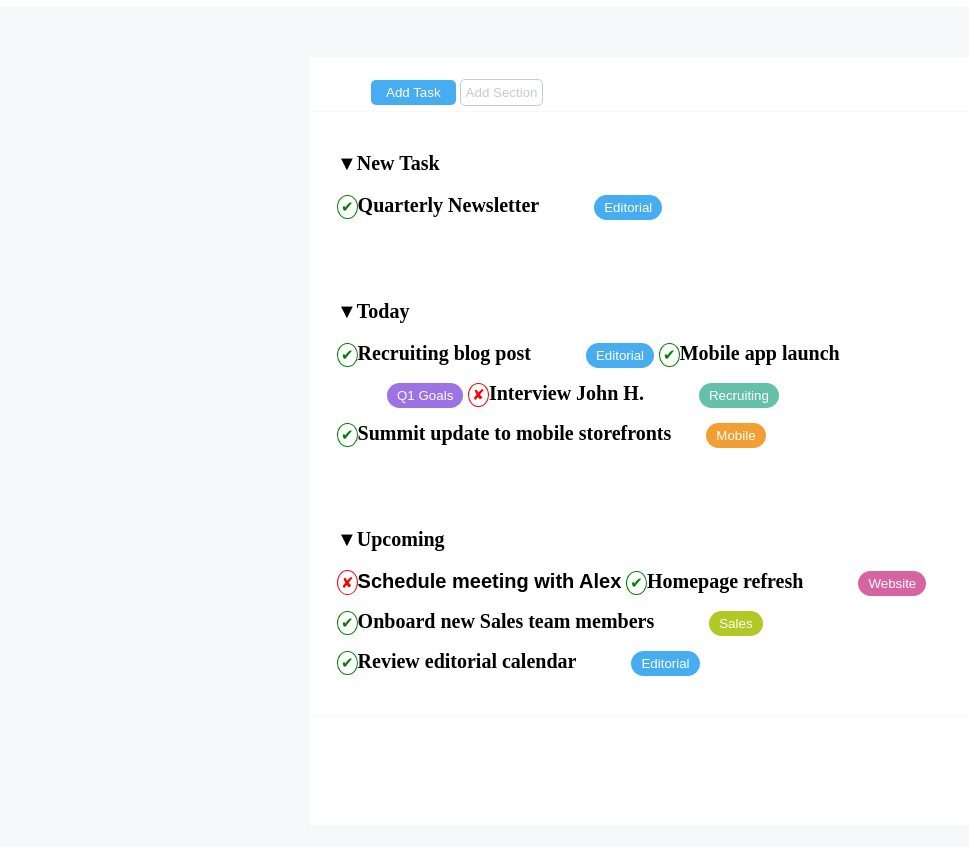
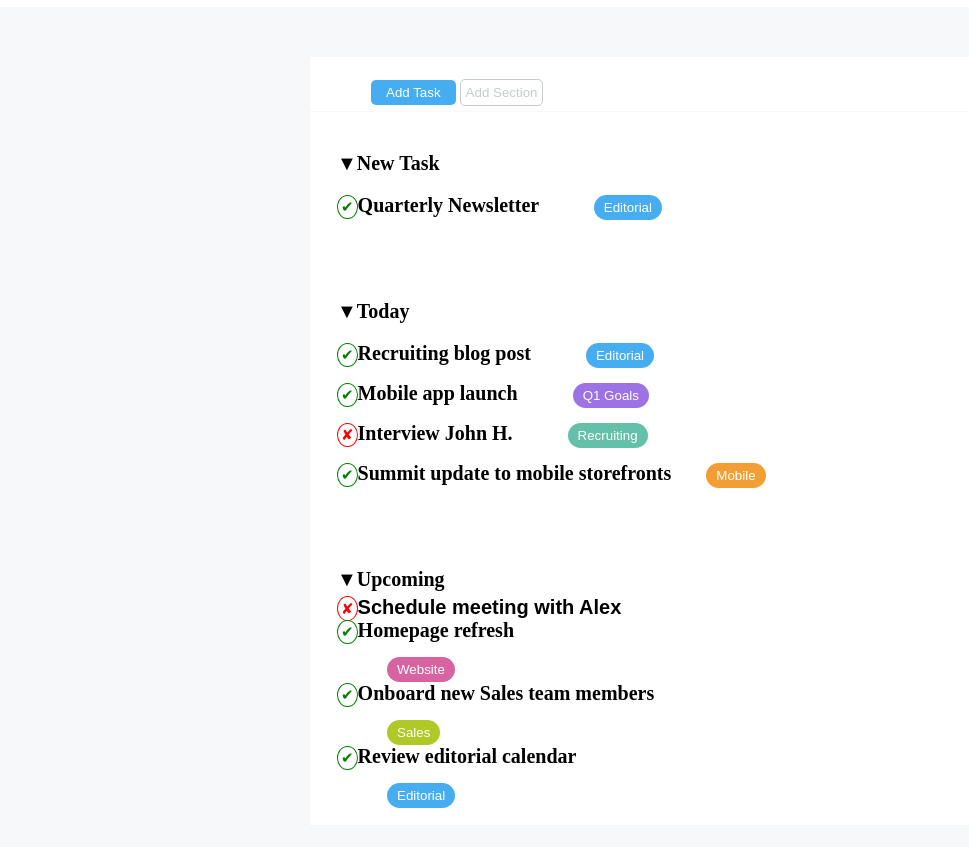
Before and after one commit to roy-naim/html-css-toboolist, a plain HTML site: page index.html in a window 1280 px wide. Shown: the part 53-900 px from the top of the page, without its empty margins (0-969 px from the left). Drawn offline with Linux system fonts and the light colour scheme.

Commit message:
update lines

```diff
--- a/assets/css/master.css
+++ b/assets/css/master.css
@@ -79,9 +79,6 @@ body {
   margin-top: 5px
 }
 
-.checked {
-  display: inline-block;
-}
 
 li .checked:before {
   content: '\2714';
@@ -93,9 +90,7 @@ li .checked:before {
   font-weight: 100;
 }
 
-.not-checked {
-  display: inline-block;
-}
+
 
 li .not-checked:before {
   content: '\2718';
--- a/index.html
+++ b/index.html
@@ -21,31 +21,26 @@
       <ul class="all-list">
         <li class="new-task">New Task
           <ul class="new-task-list">
-            <li class="checked">Quarterly Newsletter</li>
-              <span>
+            <li class="checked">Quarterly Newsletter
                 <button class="editorial">Editorial</button>
-              </span>
+            </li>
           </ul>
         </li>
 
         <li class="new-task">Today
           <ul class="new-task-list">
-            <li class="checked">Recruiting blog post</li>
-              <span>
+            <li class="checked">Recruiting blog post
                 <button class="editorial">Editorial</button>
-              </span>
-            <li class="checked">Mobile app launch</li>
-              <span>
+            </li>
+            <li class="checked">Mobile app launch
                 <button class="q1-goals">Q1 Goals</button>
-              </span>
-            <li class="not-checked">Interview John H.</li>
-              <span>
+            </li>
+            <li class="not-checked">Interview John H.
                 <button class="recruiting">Recruiting</button>
-              </span>
-            <li class="checked">Summit update to mobile storefronts</li>
-              <span>
+            </li>
+            <li class="checked">Summit update to mobile storefronts
                 <button class="mobile">Mobile</button>
-              </span>
+            </li>
           </ul>
         </li>
 
```
